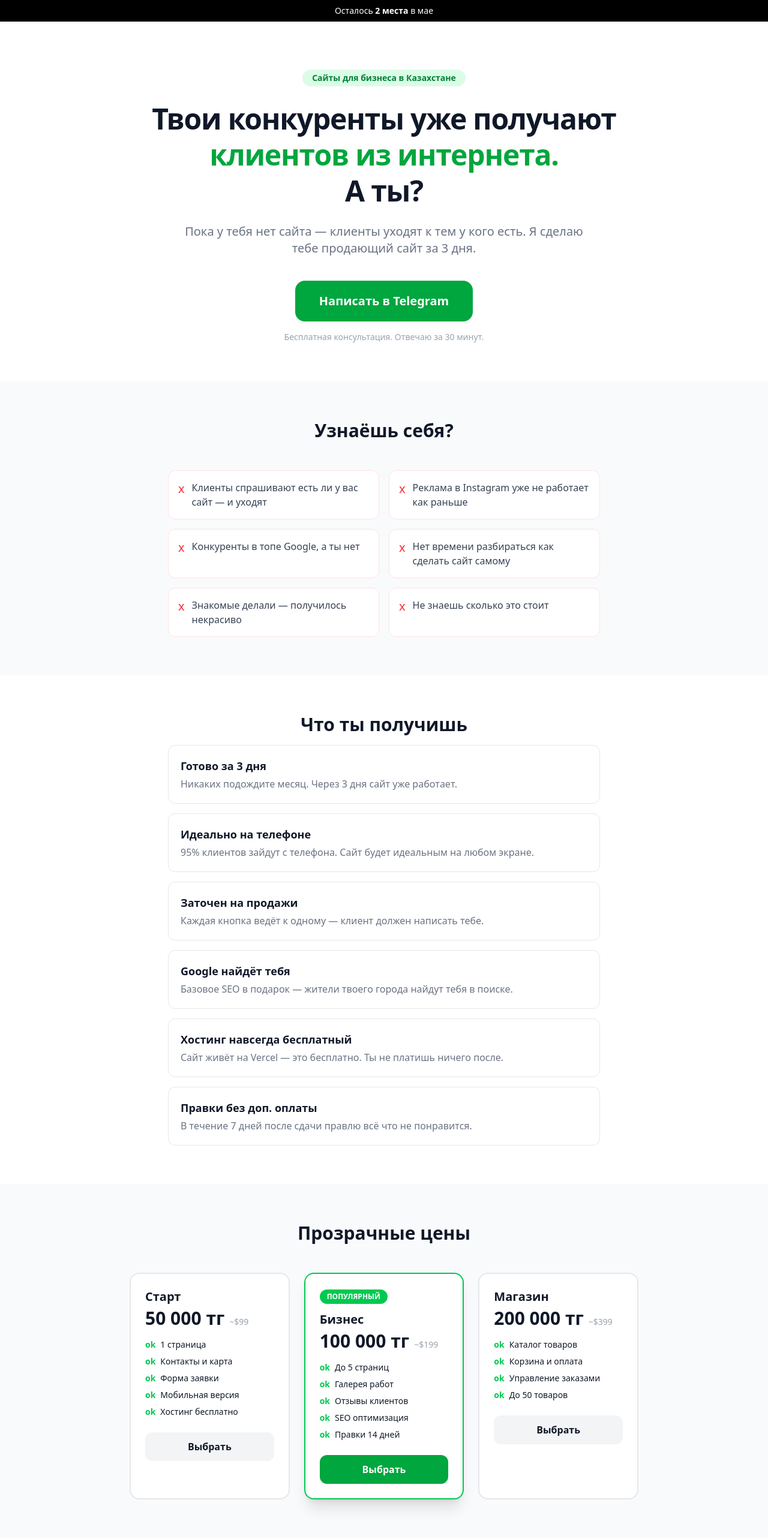
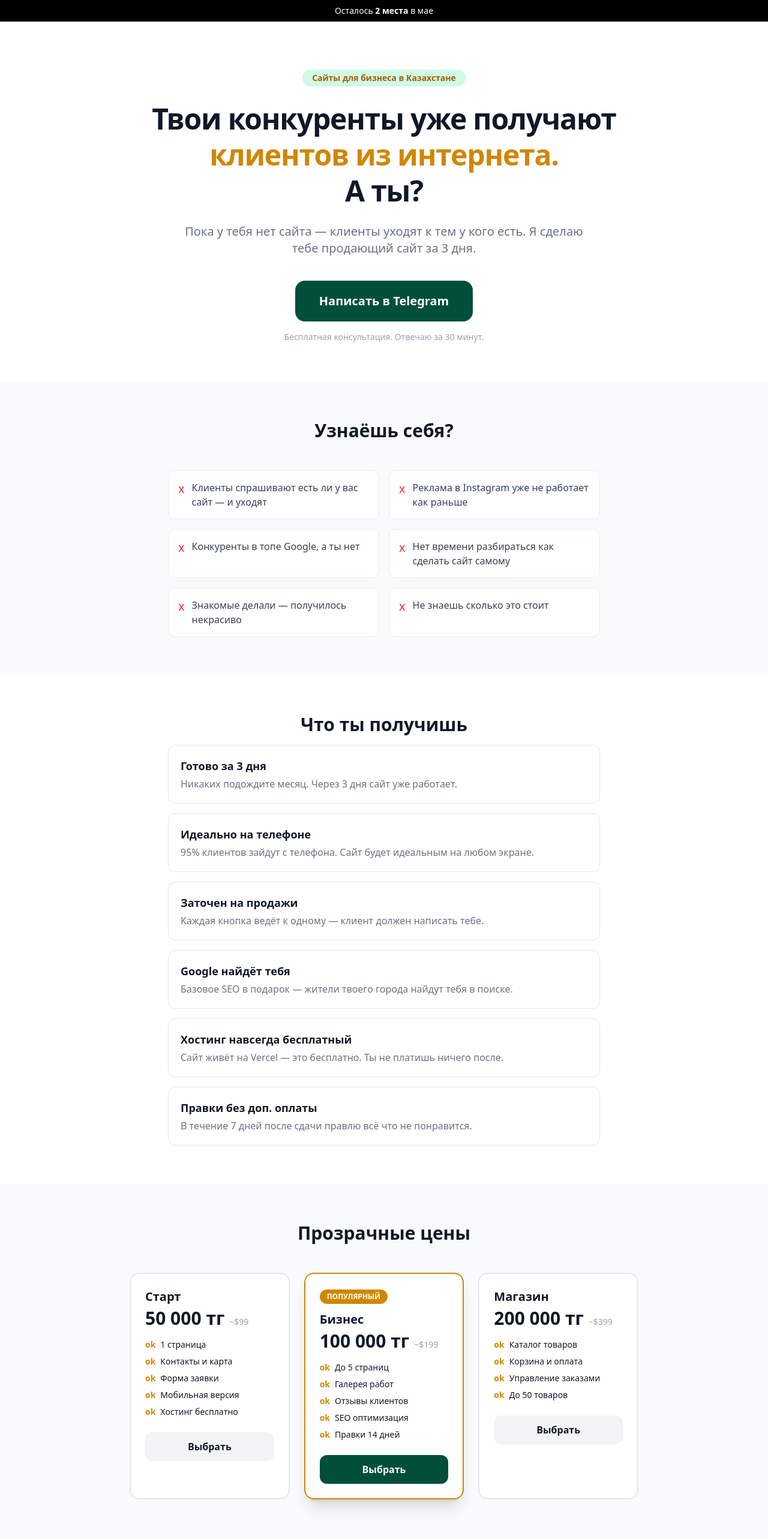
Before and after one commit to IsTiK52/one, a Next.js app: page / in a window 1280 px wide. Shown: the top 2566 px of the page at 60% size. Built offline with nearby package versions, Linux system fonts and the light colour scheme.

Commit message:
green gold theme

```diff
--- a/app/page.tsx
+++ b/app/page.tsx
@@ -5,19 +5,19 @@ export default function Home() {
         Осталось <strong>2 места</strong> в мае
       </div>
       <section className="max-w-4xl mx-auto px-6 pt-20 pb-16 text-center">
-        <span className="inline-block bg-green-100 text-green-700 text-sm font-semibold px-4 py-1 rounded-full mb-6">
+        <span className="inline-block bg-emerald-100 text-yellow-700 text-sm font-semibold px-4 py-1 rounded-full mb-6">
           Сайты для бизнеса в Казахстане
         </span>
         <h1 className="text-5xl font-black leading-tight mb-6 tracking-tight">
           Твои конкуренты уже получают<br />
-          <span className="text-green-600">клиентов из интернета.</span><br />
+          <span className="text-yellow-600">клиентов из интернета.</span><br />
           А ты?
         </h1>
         <p className="text-xl text-gray-500 mb-10 max-w-2xl mx-auto">
           Пока у тебя нет сайта — клиенты уходят к тем у кого есть. Я сделаю тебе продающий сайт за 3 дня.
         </p>
         <a href="https://t.me/wyikai" target="_blank" rel="noreferrer"
-          className="inline-block bg-green-600 text-white text-xl font-bold px-10 py-5 rounded-2xl hover:bg-green-700 transition-colors">
+          className="inline-block bg-emerald-900 text-white text-xl font-bold px-10 py-5 rounded-2xl hover:bg-emerald-800 transition-colors">
           Написать в Telegram
         </a>
         <p className="text-gray-400 text-sm mt-4">Бесплатная консультация. Отвечаю за 30 минут.</p>
@@ -46,7 +46,7 @@ export default function Home() {
             {icon:"free",title:"Хостинг навсегда бесплатный",desc:"Сайт живёт на Vercel — это бесплатно. Ты не платишь ничего после."},
             {icon:"fix",title:"Правки без доп. оплаты",desc:"В течение 7 дней после сдачи правлю всё что не понравится."},
           ].map((item) => (
-            <div key={item.title} className="flex items-start gap-4 border border-gray-200 rounded-xl p-5 hover:border-green-300 transition-colors">
+            <div key={item.title} className="flex items-start gap-4 border border-gray-200 rounded-xl p-5 hover:border-yellow-400 transition-colors">
               <div>
                 <h3 className="font-bold text-lg mb-1">{item.title}</h3>
                 <p className="text-gray-500">{item.desc}</p>
@@ -64,15 +64,15 @@ export default function Home() {
               {name:"Бизнес",price:"100 000 тг",usd:"~$199",features:["До 5 страниц","Галерея работ","Отзывы клиентов","SEO оптимизация","Правки 14 дней"],popular:true},
               {name:"Магазин",price:"200 000 тг",usd:"~$399",features:["Каталог товаров","Корзина и оплата","Управление заказами","До 50 товаров"],popular:false},
             ].map((plan) => (
-              <div key={plan.name} className={`rounded-2xl p-6 border-2 bg-white ${plan.popular ? "border-green-500 shadow-xl" : "border-gray-200"}`}>
-                {plan.popular && <div className="bg-green-500 text-white text-xs font-bold px-3 py-1 rounded-full inline-block mb-3">ПОПУЛЯРНЫЙ</div>}
+              <div key={plan.name} className={`rounded-2xl p-6 border-2 bg-white ${plan.popular ? "border-yellow-600 shadow-xl" : "border-gray-200"}`}>
+                {plan.popular && <div className="bg-yellow-600 text-white text-xs font-bold px-3 py-1 rounded-full inline-block mb-3">ПОПУЛЯРНЫЙ</div>}
                 <h3 className="font-black text-xl mb-1">{plan.name}</h3>
                 <div className="mb-4"><span className="text-3xl font-black">{plan.price}</span><span className="text-gray-400 text-sm ml-2">{plan.usd}</span></div>
                 <ul className="space-y-2 mb-6">
-                  {plan.features.map((f) => (<li key={f} className="flex items-center gap-2 text-sm"><span className="text-green-500 font-bold">ok</span>{f}</li>))}
+                  {plan.features.map((f) => (<li key={f} className="flex items-center gap-2 text-sm"><span className="text-yellow-600 font-bold">ok</span>{f}</li>))}
                 </ul>
                 <a href="https://t.me/wyikai" target="_blank" rel="noreferrer"
-                  className={`block text-center py-3 rounded-xl font-bold transition-colors ${plan.popular ? "bg-green-600 text-white hover:bg-green-700" : "bg-gray-100 text-gray-900 hover:bg-gray-200"}`}>
+                  className={`block text-center py-3 rounded-xl font-bold transition-colors ${plan.popular ? "bg-emerald-900 text-white hover:bg-emerald-800" : "bg-gray-100 text-gray-900 hover:bg-gray-200"}`}>
                   Выбрать
                 </a>
               </div>
@@ -100,11 +100,11 @@ export default function Home() {
         </div>
       </section>
       <section className="py-24 text-center px-6">
-        <p className="text-green-600 font-semibold mb-3">Осталось 2 места в мае</p>
+        <p className="text-yellow-600 font-semibold mb-3">Осталось 2 места в мае</p>
         <h2 className="text-4xl font-black mb-4">Готов начать?</h2>
         <p className="text-gray-500 mb-10 max-w-lg mx-auto">Напиши прямо сейчас и получи бесплатную консультацию</p>
         <a href="https://t.me/wyikai" target="_blank" rel="noreferrer"
-          className="inline-block bg-green-600 text-white text-xl font-bold px-10 py-5 rounded-2xl hover:bg-green-700 transition-colors">
+          className="inline-block bg-emerald-900 text-white text-xl font-bold px-10 py-5 rounded-2xl hover:bg-emerald-800 transition-colors">
           Написать в Telegram
         </a>
         <p className="text-gray-400 text-sm mt-4">Отвечаю в течение 30 минут</p>
```
